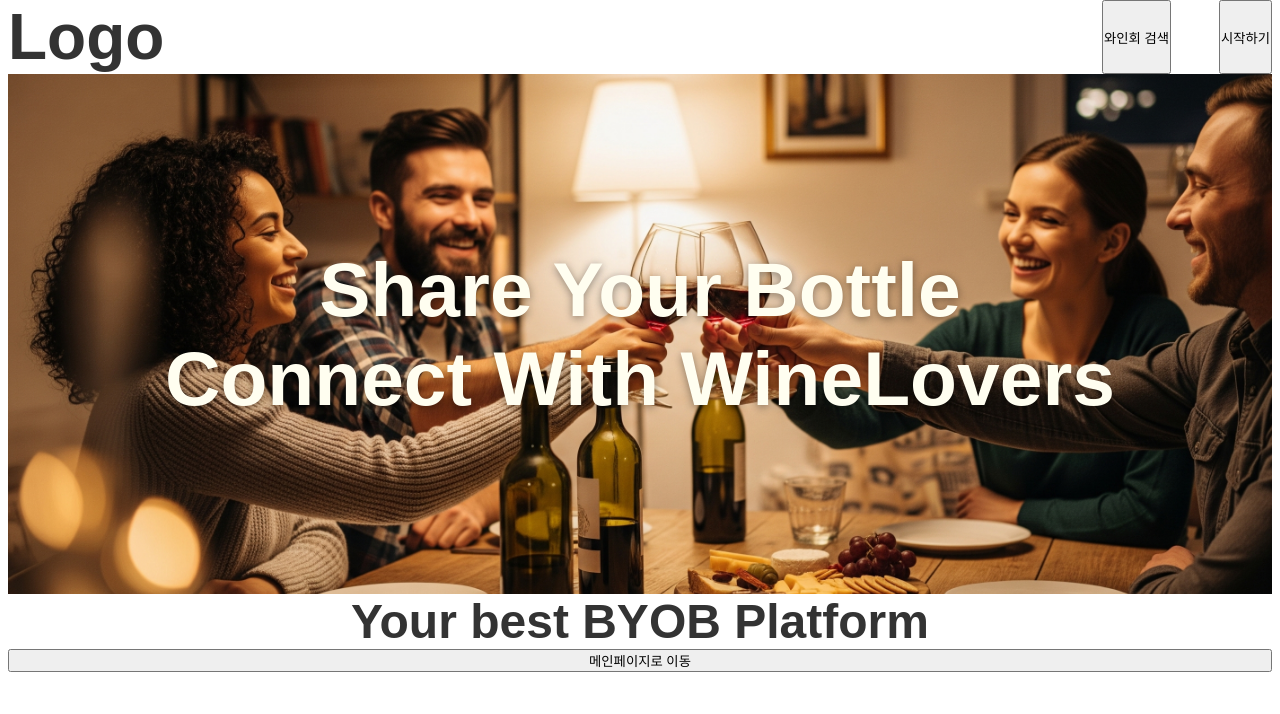
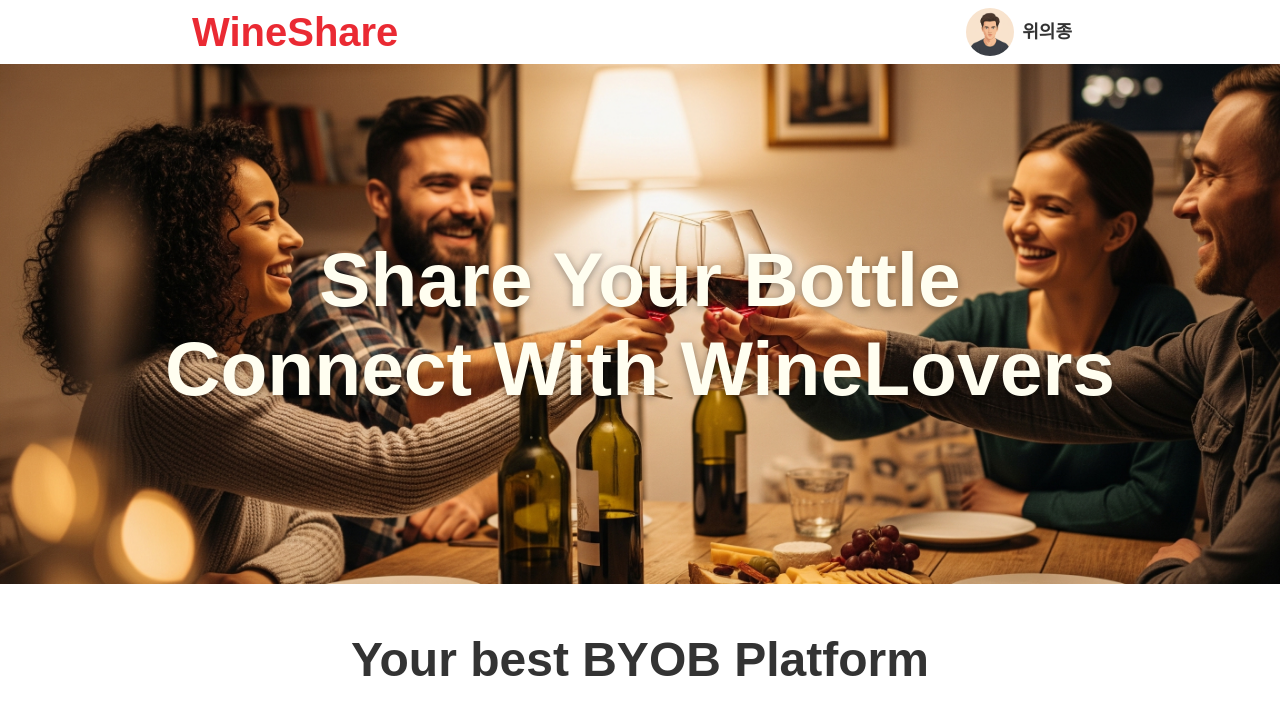
Before and after one commit to Carcassi0/byob-front, a React (Vite) app: page / in a window 1280 px wide. Shown: the top 714 px of the page. Built offline with nearby package versions, Linux system fonts and the light colour scheme; the HTML template or start-up script is replaced by a standard one.

Commit message:
FEAT: change layout

```diff
--- /dev/null
+++ b/src/components/Header.tsx
@@ -0,0 +1,28 @@
+import style from './styles/Header.module.scss';
+import avatarImg from '../assets/avatar.png';
+import { useNavigate } from 'react-router-dom';
+
+function Header() {
+    const navigate = useNavigate();
+    return (
+        <header className={style.containerWrapper}>
+            <div className={style.container}>
+                <h1 className={style.logo} onClick={() => navigate('/main')}>
+                    WineShare
+                </h1>
+                <div className={style.profileContainer}>
+                    <div
+                        className={style.avatar}
+                        style={{
+                            backgroundImage: `url(${avatarImg})`,
+                        }}></div>
+                    <div className={style.profileContainer__testSection}>
+                        <h1 className={style.name}>위의종</h1>
+                    </div>
+                </div>
+            </div>
+        </header>
+    );
+}
+
+export default Header;
--- /dev/null
+++ b/src/components/styles/Header.module.scss
@@ -0,0 +1,50 @@
+.containerWrapper {
+    display: flex;
+    flex-direction: row;
+    width: 100%;
+    justify-content: center;
+    align-items: center;
+    align-self: center;
+    background-color: white;
+}
+
+.container {
+    display: flex;
+    flex-direction: row;
+    width: 70%;
+    justify-content: space-between;
+    align-items: center;
+    align-self: center;
+}
+
+.logo {
+    display: flex;
+    flex-direction: row;
+    font-size: 2.5rem;
+    color: #ea2a33;
+    cursor: pointer;
+}
+
+.profileContainer {
+    display: flex;
+    flex-direction: row;
+    gap: 0.5rem;
+    align-items: center;
+    justify-content: start;
+    padding: 0.5rem 1rem;
+}
+
+.avatar {
+    width: 3rem;
+    height: 3rem;
+    aspect-ratio: 1 / 1;
+    background-position: center;
+    background-repeat: no-repeat;
+    background-size: cover;
+    border-radius: 9999px;
+}
+.name {
+    font-size: 1.125rem; // text-lg
+    line-height: 1.75rem;
+    font-weight: 700; // font-bold
+}
--- a/src/features/sidebar/SideBar.module.scss
+++ b/src/features/sidebar/SideBar.module.scss
@@ -1,13 +1,12 @@
-.profileContainer {
+.container {
     display: flex;
     flex-direction: row;
-    width: 100%;
-    gap: 0.5rem;
-    align-items: center;
-    justify-content: start;
-    margin-top: 0.5rem;
-    margin-bottom: 2rem;
-    padding: 0.5rem 1rem;
+    justify-content: center;
+}
+.menuRail {
+    display: flex;
+    flex-direction: row;
+    gap: 0.5rem; // gap-2
 }
 
 .menuItem {
@@ -44,49 +43,6 @@
     }
 }
 
-.wrapper {
-    width: 20rem;
-    flex-shrink: 0;
-    padding-right: 2rem;
-    position: sticky;
-    top: 0;
-    height: 100vh;
-}
-.menuRail {
-    display: flex;
-    flex-direction: column;
-    gap: 0.5rem; // gap-2
-}
-
-.container {
-    display: flex;
-    min-height: 700px;
-    height: 100%;
-    flex-direction: column;
-}
-
-.profileContainer {
-    display: flex;
-    flex-direction: row;
-    gap: 1.5rem; // gap-6
-}
-
-.avatar {
-    width: 3rem; // size-12
-    height: 3rem; // size-12
-    aspect-ratio: 1 / 1;
-    background-position: center;
-    background-repeat: no-repeat;
-    background-size: cover;
-    border-radius: 9999px; // rounded-full
-}
-
-.name {
-    font-size: 1.125rem; // text-lg
-    line-height: 1.75rem;
-    font-weight: 700; // font-bold
-}
-
 .menuItem {
     display: flex;
     align-items: center;
--- a/src/features/sidebar/SideBar.tsx
+++ b/src/features/sidebar/SideBar.tsx
@@ -1,7 +1,6 @@
 import { User, LayoutDashboard, Search, ScrollText, Wine } from 'lucide-react';
 import style from './SideBar.module.scss';
 import { Link } from 'react-router-dom';
-import avatarImg from '../../assets/avatar.png';
 
 function SideBar() {
     // const location = useLocation();
@@ -50,18 +49,7 @@ function SideBar() {
     ] as const;
 
     return (
-        <aside className={style.wrapper}>
         <div className={style.container}>
-                <div className={style.profileContainer}>
-                    <div
-                        className={style.avatar}
-                        style={{
-                            backgroundImage: `url(${avatarImg})`,
-                        }}></div>
-                    <div className={style.profileContainer__testSection}>
-                        <h1 className={style.name}>위의종</h1>
-                    </div>
-                </div>
             <nav className={style.menuRail}>
                 {userMenuItems.map((item) => (
                     <a key={item.id} className={style.menuItem}>
@@ -73,7 +61,6 @@ function SideBar() {
                 ))}
             </nav>
         </div>
-        </aside>
     );
 }
 
--- a/src/pages/Landing.tsx
+++ b/src/pages/Landing.tsx
@@ -1,21 +1,11 @@
-import { useNavigate } from 'react-router-dom';
 import style from './styles/Landing.module.scss';
 import backgroundImg from '../assets/LandingBackground.jpeg';
+import Header from '../components/Header';
 
 function Landing() {
-    const navigate = useNavigate();
-    const handleMoveToMainPage = async () => {
-        navigate('/main');
-    };
     return (
         <div className={style.pageContainer}>
-            <div className={style.header}>
-                <h1 className={style.logo}>Logo</h1>
-                <div className={style.action}>
-                    <button>와인회 검색</button>
-                    <button>시작하기</button>
-                </div>
-            </div>
+            <Header />
             <div
                 className={style.heroContainer}
                 style={{
@@ -29,8 +19,6 @@ function Landing() {
             <div className={style.container}>
                 <h1 className={style.container__title}>Your best BYOB Platform</h1>
             </div>
-
-            <button onClick={handleMoveToMainPage}>메인페이지로 이동</button>
         </div>
     );
 }
--- a/src/pages/MainPage.tsx
+++ b/src/pages/MainPage.tsx
@@ -1,10 +1,12 @@
 import { Outlet } from 'react-router-dom';
 import style from './styles/MainPage.module.scss';
 import SideBar from '../features/sidebar/SideBar';
+import Header from '../components/Header';
 
 function MainPage() {
     return (
         <div className={style.page}>
+            <Header />
             <SideBar />
             <Outlet />
         </div>
--- a/src/pages/styles/Landing.module.scss
+++ b/src/pages/styles/Landing.module.scss
@@ -3,20 +3,22 @@
     flex-direction: column;
     height: 100vh;
     width: 100%;
-    max-width: 1600px;
-    padding: 0rem 0.5rem;
+    // max-width: 1600px;
+    // padding: 0rem 0.5rem;
 }
 
 .header {
     display: flex;
     flex-direction: row;
-    width: 100%;
+    width: 70%;
     justify-content: space-between;
+    align-items: center;
+    align-self: center;
 }
 .logo {
     display: flex;
     flex-direction: row;
-    font-size: 4rem;
+    font-size: 3rem;
 }
 
 .action {
@@ -25,11 +27,31 @@
     gap: 3rem;
 }
 
+.tempButton {
+    display: flex;
+    flex-direction: row;
+    height: 40px;
+    width: 80px;
+    border-radius: 16px;
+    border: none;
+    align-items: center;
+    justify-content: center;
+    cursor: pointer;
+    transition: all 0.25s ease;
+
+    &:hover {
+        background-color: #c0262d;
+        color: #ffffff;
+        transform: translateY(-1px);
+    }
+}
+
 .heroContainer {
     display: flex;
     flex-direction: column;
     height: 520px;
     width: 100%;
+    margin-bottom: 3rem;
     justify-content: center;
     align-items: center;
 
@@ -50,6 +72,7 @@
     flex-direction: column;
     align-items: center;
     justify-content: center;
+    margin-bottom: 3rem;
 
     &__title {
         font-size: 3rem;
--- a/src/pages/styles/MainPage.module.scss
+++ b/src/pages/styles/MainPage.module.scss
@@ -1,5 +1,6 @@
 .page {
     display: flex;
+    flex-direction: column;
     min-height: 100vh;
     background-color: #fcf8f8;
     max-width: 1450px;
```
Lines whose indentation alone changed are shown as unchanged.
